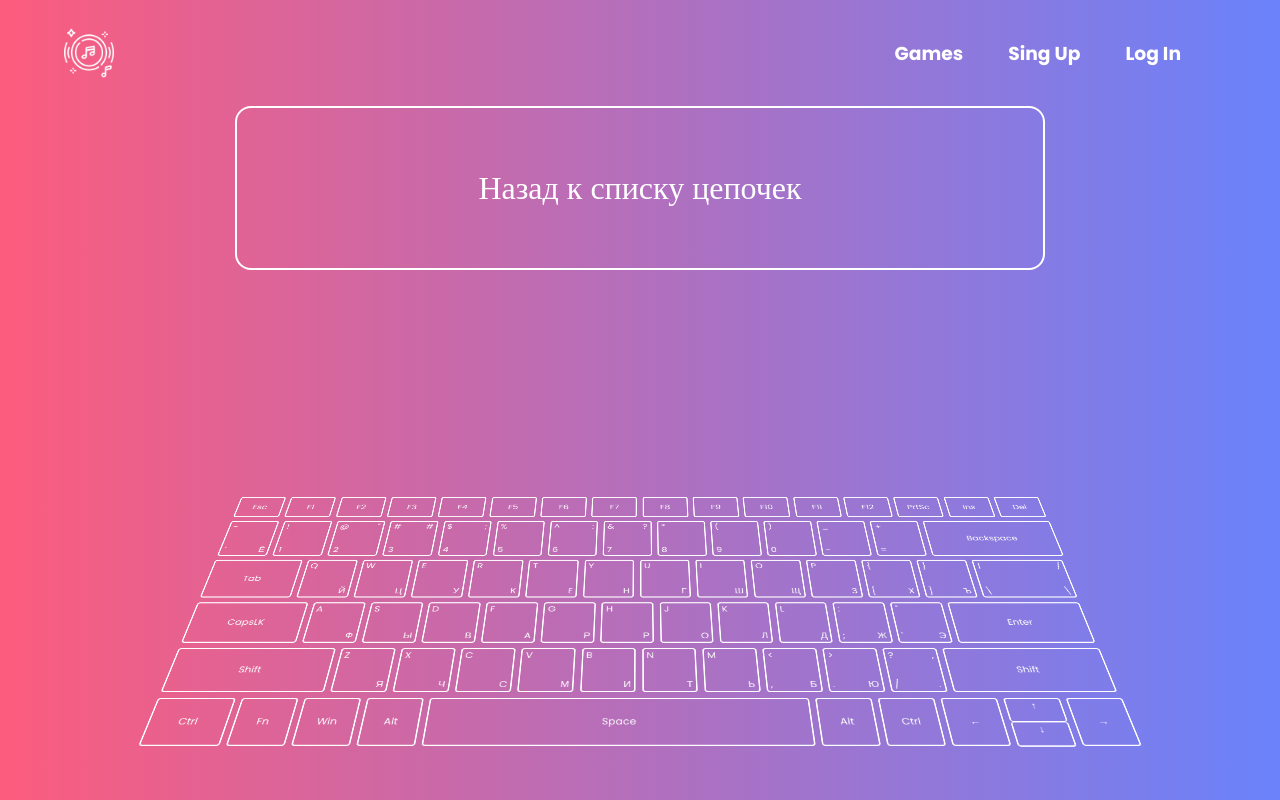
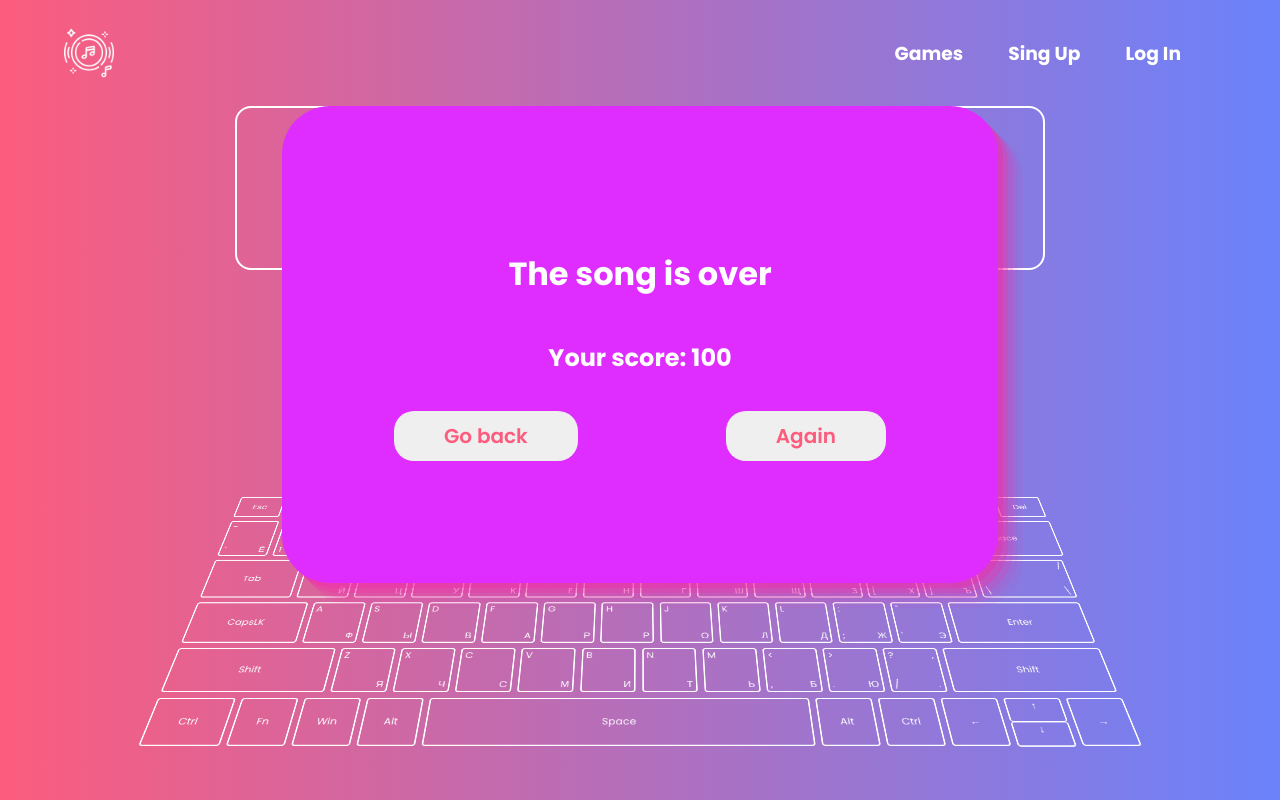
Before and after one commit to dilnazZhumabaikyzy/shortcut-piano, a React (Create React App) app: page /play in a window 1280 px wide. Built offline with nearby package versions, Linux system fonts and the light colour scheme; a web font is replaced by a local one.

Commit message:
before confetti package

```diff
--- a/public/index.html
+++ b/public/index.html
@@ -26,7 +26,7 @@
     -->
     <title>React App</title>
     <link rel="stylesheet" href="https://cdnjs.cloudflare.com/ajax/libs/font-awesome/6.1.1/css/all.min.css">
-  </head>
+    </head>
   <body>
     <noscript>You need to enable JavaScript to run this app.</noscript>
     <div id="root"></div>
--- a/src/App.css
+++ b/src/App.css
@@ -126,9 +126,9 @@ html{
 
 }
 
-.basic {
+/* .basic {
 
-}
+} */
 .basic button{
   padding: 10px 50px;
   font-family: 'Poppins', sans-serif;
@@ -138,12 +138,12 @@ html{
 
   cursor: pointer;
 }
-.play-basic-win{
+/* .play-basic-win{
 
 }
 .advanced{
 
-}
+} */
 .play-block{
   display: flex;
   align-items: center;
@@ -243,7 +243,7 @@ html{
   justify-content: space-between;
   align-items: center;
 }
-.instruction-header button, .composition button{
+.instruction-header button, .composition button, .scoreBox button{
   padding: 10px 50px;
   font-family: 'Poppins', sans-serif;
   font-size: 20px;
@@ -438,3 +438,26 @@ p {
     z-index: 0;
     pointer-events: none;
   }
+
+.scoreBox {
+
+  padding: 3%;
+  position: absolute;
+  width: 50%;
+  height: 50%;
+  background-color: #df2dff;
+  z-index: 999;
+  border-radius: 3em;
+  box-shadow: rgba(240, 46, 170, 0.4) 5px 5px, rgba(240, 46, 170, 0.3) 10px 10px, rgba(240, 46, 170, 0.2) 15px 15px, rgba(240, 46, 170, 0.1) 20px 20px, rgba(240, 46, 170, 0.05) 25px 25px;
+  transition: all 0.5s linear;
+  display: flex;
+  justify-content: center;
+  align-items: center;
+  flex-direction: column;
+}
+.buttons {
+  margin-top: 1em;
+  display: flex;
+  justify-content: space-around;
+  width: 100%;
+}
--- a/src/Context.js
+++ /dev/null
@@ -1,4 +0,0 @@
-
-import { createContext } from 'react';
-
-export const CurrentI = createContext({});
--- a/src/components/infoblock/index.jsx
+++ b/src/components/infoblock/index.jsx
@@ -4,14 +4,13 @@ import { ProgressContext } from "../playArea";
 
 export const Infoblock = () => {
   const {currentCommands} = useContext(UserContext);
-  console.log(useContext(UserContext));
   const {n} = useContext(ProgressContext);
   // console.log(n);
   const [style, setStyle] = useState("default");
   useEffect(() => {
     //Runs on the first render
     //And any time any dependency value changes
-    console.log("useEffect fired");
+    // console.log("useEffect fired");
     fireAnim();
   }, [n]);
 
--- a/src/components/keyboard/index.jsx
+++ b/src/components/keyboard/index.jsx
@@ -3,13 +3,15 @@ import { useEffect, useState, useContext } from 'react';
 import { v4 as uuidv4 } from 'uuid';
 import './index.css';
 import audioPath from '../../assets/sounds/mixkit-losing-bleeps-2026.wav';
+import audioPathApplause from '../../assets/sounds/applause.wav';
 import * as Tone from 'tone';
 
 import { ProgressContext } from '../playArea';
+import { ShowScore } from '../showScore';
 
 const audioTune = new Audio(audioPath);
 
-
+const audioApplause = new Audio(audioPathApplause);
 
 /////////////////////////////////
 const row1 = [
@@ -719,9 +721,11 @@ const handleQuadrants = (quadrants) => {
 
 /////////////////////////////////
 
-export const Keyboard = () => {
+export const Keyboard = ({song}) => {
+
     useEffect(() => {
         audioTune.load();
+        audioApplause.load();
     }, []);
 
     const synth = new Tone.Synth().toDestination();
@@ -779,7 +783,7 @@ export const Keyboard = () => {
     }, []);
 
     function findKey(keycode,keyname){
-        if(keycode===16||keycode===17){
+        if(keycode===16||keycode===17||keycode===18){
             if(keyname==="ShiftLeft"){
                 return [keyboard[4],5, 0];
             }
@@ -792,6 +796,12 @@ export const Keyboard = () => {
             if(keyname==="ControlRight"){
                 return [keyboard[5],6,6];
             }
+            if(keyname==="AltLeft"){
+                return [keyboard[5],6,3];
+            }
+            if(keyname==="AltRight"){
+                return [keyboard[5],6,5];
+            }
         }
         for(let i = 0; i<6; i++ ){
             const res = keyboard[i].findIndex(content => {
@@ -803,106 +813,27 @@ export const Keyboard = () => {
         }
     };
 
-    const [composition, setComposition] = useState([]);
-
+    const [composition, setComposition] = useState(song);
     const {n, setN } = useContext(ProgressContext);
 
     let i = 0;
-    const jb = [
-        {code: 85,
-         play: "C4",
-         index: 0
-        },
-        {code: 75,
-        play: "A4",
-        index: 1
-        },
-        {code: 82,
-         play: "G4",
-         index: 2
-        },
-        {code: 65,
-        play: "F4",
-        index: 3
-        },
-        {code: 70,
-         play: "D4",
-         index: 4
-        },
-        {code: 90,
-        play: "A#4",
-        index: 5
-        },
-        {code: 189,
-        play: "E4",
-        index: 6
-        },
-        {code: 66,
-        play: "C5",
-        index: 7
-        },
-        {code: 186,
-        play: "G5",
-        index: 8
-        },
-        {code: 74,
-        play: "D5",
-        index: 9
-        }
-        ];
-
-    const hb = [
-        {code: 80,
-         play: "G4"
-        },
-        {code: 78,
-        play: "A4"
-        },
-        {code: 188,
-         play: "C5"
-        },
-        {code: 88,
-        play: "B4"
-        },
-        {code: 83,
-        play: "D5"
-        },
-        {code: 27,
-        play: "E5"
-        },
-        {code: 69,
-        play: "F5"
-        },
-        {code: 77,
-        play: "A5"
-        }
-        ];
-
-    const order = [0,0,1,0,2,3,0,1,0,4,2,0,0,7,5,2,3,1,6,6,5,2,4,2,2];
-    const orderjb = [0,1,2,3,0,
-                     0,0,0,1,2,3,4,
-                     4,5,1,2,6,
-                     7,7,5,2,1,
-                     0,1,2,3,0,
-                     0,0,0,1,2,3,4,
-                     4,5,1,2,
-                     7,7,7,9,7,5,2,3,
-                     7,1,1,1,1,1,1,1,7,
-                     3,2,1,5,5,5,5,1,1,
-                     1,1,1,2,2,1,2,7,1,1,1,
-                     1,1,1,2,2,1,7,1,1,1,
-                     1,1,1,1,7,3];
-
-        let nowKey = jb[orderjb[i]];
 
 
+     const notes = composition.notes;
+     const noteOrder = composition.noteOrder;
+
+
+
+  //   let nowKey = jb[orderjb[i]];
+
+       let   nowKey = notes[noteOrder[i]];
         const [faile, setFaile] = useState(false);
         function handleOrder(keycode){
-        console.log("nowkey now is   ",nowKey, " ", keycode);
+     //   console.log("nowkey now is   ",nowKey, " ", keycode);
         if(keycode === nowKey.code){
             setFaile(false);
             i++;
-            console.log(nowKey);
+        //    console.log(nowKey);
             synth.triggerAttackRelease(nowKey.play, "8n");
         }
         else{
@@ -910,13 +841,16 @@ export const Keyboard = () => {
             setFaile(true);
             i=0;
         }
-        if(i>orderjb.length-1){
+        if(i>noteOrder.length-1){
+            setIsEnd(true);
+            audioApplause.play();
             console.log("songend");
             i=0;
         };
-         nowKey= jb[orderjb[i]];
+        // nowKey= jb[orderjb[i]];
+        nowKey = notes[noteOrder[i]];
 
-         setN({name:orderjb[i]});
+        setN({name:noteOrder[i]});
     }
 
 
@@ -927,7 +861,7 @@ export const Keyboard = () => {
     const [firstEnter, setEnterStatus] = useState(true);
 
     useEffect(()=>{
-        console.log("HOOIII ",n.indexOrder , " ", i);
+        // console.log("HOOIII ",n.indexOrder , " ", i);
         faile ? setComment("Try again!"):n.indexOrder===7?setComment("Great!"):n.indexOrder===4?setComment("Good!"):setComment("Wow!");
         if(!firstEnter)
         animateComments();
@@ -942,8 +876,9 @@ export const Keyboard = () => {
        setTimeout((
         )=>{ setAnimate("hideComment");}, 320);
    }
-
-    return (<>
+    const [isEnd, setIsEnd] = useState(true);
+    return (
+    <> {isEnd?<ShowScore/>:""}
         <div className= {`comments ${myAnimation}`}>
                {comment}
         </div>
--- a/src/components/pages/compositions/index.jsx
+++ b/src/components/pages/compositions/index.jsx
@@ -7,7 +7,7 @@ import { v4 as uuidv4 } from 'uuid';
 import { UserContext } from "../../../routing";
 
 export const Compositions = (props) => {
-  const { gameStatus } = useContext(UserContext);
+  const { gameStatus, setSong} = useContext(UserContext);
   // console.log(gameStatus, ' is gameStatus');
 
   useEffect(() => {
@@ -84,7 +84,7 @@ export const Compositions = (props) => {
               </div>
               <div className="playButton">
                 <Link to="/instruction" className='text-link'>
-                  <button onClick={() => console.log(el.title)}>Play</button>
+                  <button onClick={() => {setSong(el)}}>Play</button>
                 </Link>
               </div>
             </div>
--- a/src/components/pages/play-page/index.jsx
+++ b/src/components/pages/play-page/index.jsx
@@ -7,12 +7,13 @@ import {PlayArea} from '../../playArea';
 
 
 function Play(props) {
-  const currentCommands = props.currentCommands;
+  const {song} = props;
+
   return (
   <>
     <div className='container'>
       <Header></Header>
-      <PlayArea currentCommands = {currentCommands}></PlayArea>
+      <PlayArea song = {song}></PlayArea>
      </div>
       {/* <Footer></Footer> */}
   </>
--- a/src/components/playArea/index.jsx
+++ b/src/components/playArea/index.jsx
@@ -4,15 +4,17 @@ import { useContext,createContext,useState } from "react";
 
 export const ProgressContext = createContext();
 
-export const PlayArea = (props) => {
+export const PlayArea = ({song}) => {
   // const [n, setN] = useState({indexOrder: 0, id: 0});
   const [n, setN] = useState({ name: 0 });
   const value = {n, setN};
+
+
   return (
     <ProgressContext.Provider value={value}>
     <div className="field">
       <Infoblock />
-      <Keyboard />
+      <Keyboard song = {song}/>
     </div>
     </ProgressContext.Provider>
   );
--- /dev/null
+++ b/src/components/showScore/index.jsx
@@ -0,0 +1,12 @@
+export const ShowScore = ()=>{
+    return(
+        <div className="scoreBox">
+            <h1>The song is over</h1>
+            <h2>Your score: 100</h2>
+            <div className="buttons">
+                <button>Go back</button>
+                <button>Again</button>
+            </div>
+        </div>
+    )
+}
--- a/src/modules/compositions/index.js
+++ b/src/modules/compositions/index.js
@@ -4,6 +4,7 @@ const basicGmail = [
      description: "8 basic commands to learn",
      score:0,
      locked: true,
+     section: [0,8],
      notes: [ {code: 80,
         play: "G4"
        },
@@ -28,12 +29,13 @@ const basicGmail = [
        {code: 77,
        play: "A5"
        }],
-       noteOrder:[0,0,1,0,2,3,0,1,0,4,2,0,0,7,5,2,3,1,6,6,5,2,4,2,2]
+       noteOrder:[0,0,1,0,2,3,0,1,0,4,2,0,0,7,5,2,3,1,6,6,5,2,4,2]
     },
      {title: "Jingle Bells",
      description: "10 basic commands to learn",
      score:0,
      locked: true,
+     section: [8,18],
      notes:[ {code: 85,
         play: "C4",
         index: 0
--- a/src/routing/index.jsx
+++ b/src/routing/index.jsx
@@ -13,20 +13,22 @@ import { shortcutsList } from '../modules/shortcuts';
 
 export const UserContext = createContext();
 
-let userProgress = 18;
-const currentCommands = shortcutsList.slice(8,userProgress);
-const currentI = 0;
-const compositionProps = basicGmail;
 
 
 export const MyRoutes = () => {
-    const [gameStatus,setGameStatus] = useState("basic");
+
+  const compositionProps = basicGmail;
+
+  const [gameStatus,setGameStatus] = useState("basic");
+  const [song,setSong] = useState(compositionProps[0]);
+
+  const currentCommands = shortcutsList.slice(song.section[0],song.section[1]);
     return (
-        <UserContext.Provider value={{currentCommands,gameStatus,setGameStatus}}>
+        <UserContext.Provider value={{currentCommands,gameStatus,setGameStatus,song,setSong}}>
         <BrowserRouter>
           <Routes>
             <Route path='/' element={<App/>} />
-            <Route path='/play' element={<Play/>} />
+            <Route path='/play' element={<Play song = {song}/>} />
             <Route path='/compositions/basic' element={<Compositions myArray = {compositionProps} />} />
             <Route path='/compositions/advanced' element={<Compositions myArray = {compositionProps} />} />
             <Route path='/instruction' element={<Instruction currentCommands ={currentCommands}/>} />
```
Also changed, not shown: 1 other file (tests, documents, lock files or other folders).
